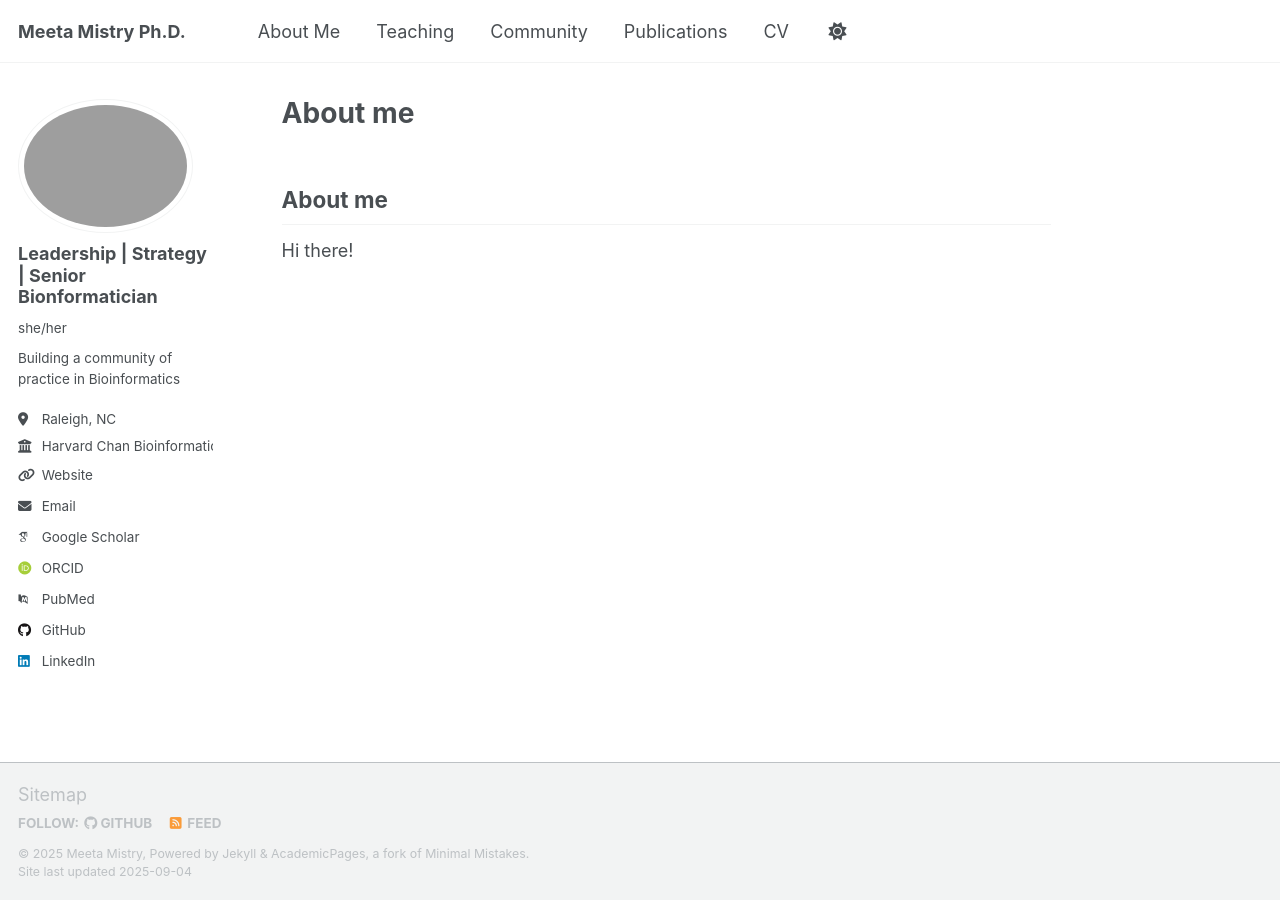
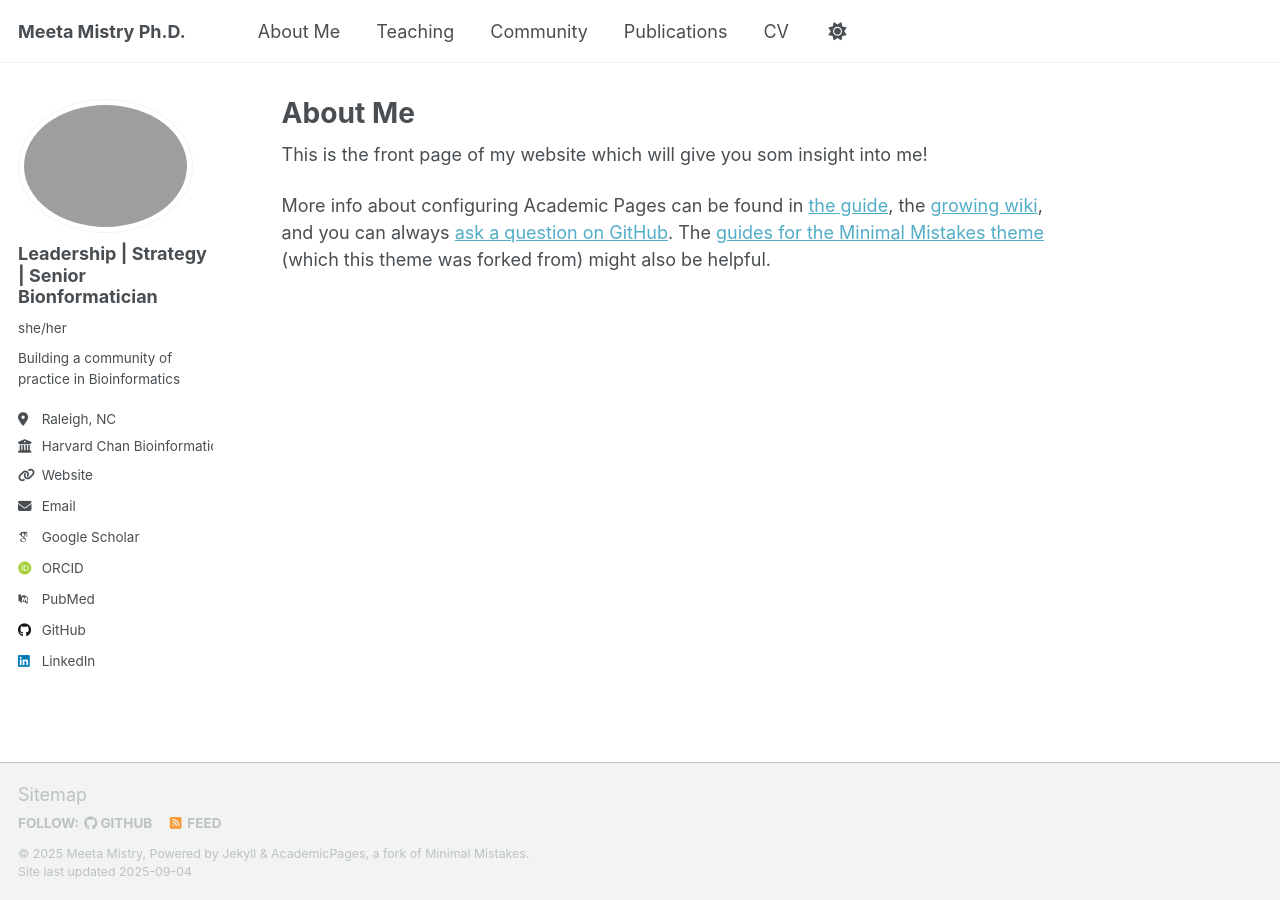
Before and after one commit to mistrm82/personal-webpage, a Jekyll site: the page built from _pages/about.md, in a window 1280 px wide. Built offline with Jekyll 4.4.1, drawn with Linux system fonts in a browser that asks for light colours; some web fonts are replaced; our own code applies the rules of GitHub Pages for plain Markdown files; a script that is not in the unit is left out.

Commit message:
Update about.md

```diff
--- a/_pages/about.md
+++ b/_pages/about.md
@@ -1,3 +1,13 @@
-## About me
+---
+permalink: /
+title: "About Me"
+author_profile: true
+redirect_from:
+  - /about/
+  - /about.html
+---
 
-Hi there!
+This is the front page of my website which will give you som insight into me!
+
+
+More info about configuring Academic Pages can be found in [the guide](https://academicpages.github.io/markdown/), the [growing wiki](https://github.com/academicpages/academicpages.github.io/wiki), and you can always [ask a question on GitHub](https://github.com/academicpages/academicpages.github.io/discussions). The [guides for the Minimal Mistakes theme](https://mmistakes.github.io/minimal-mistakes/docs/configuration/) (which this theme was forked from) might also be helpful.
```
